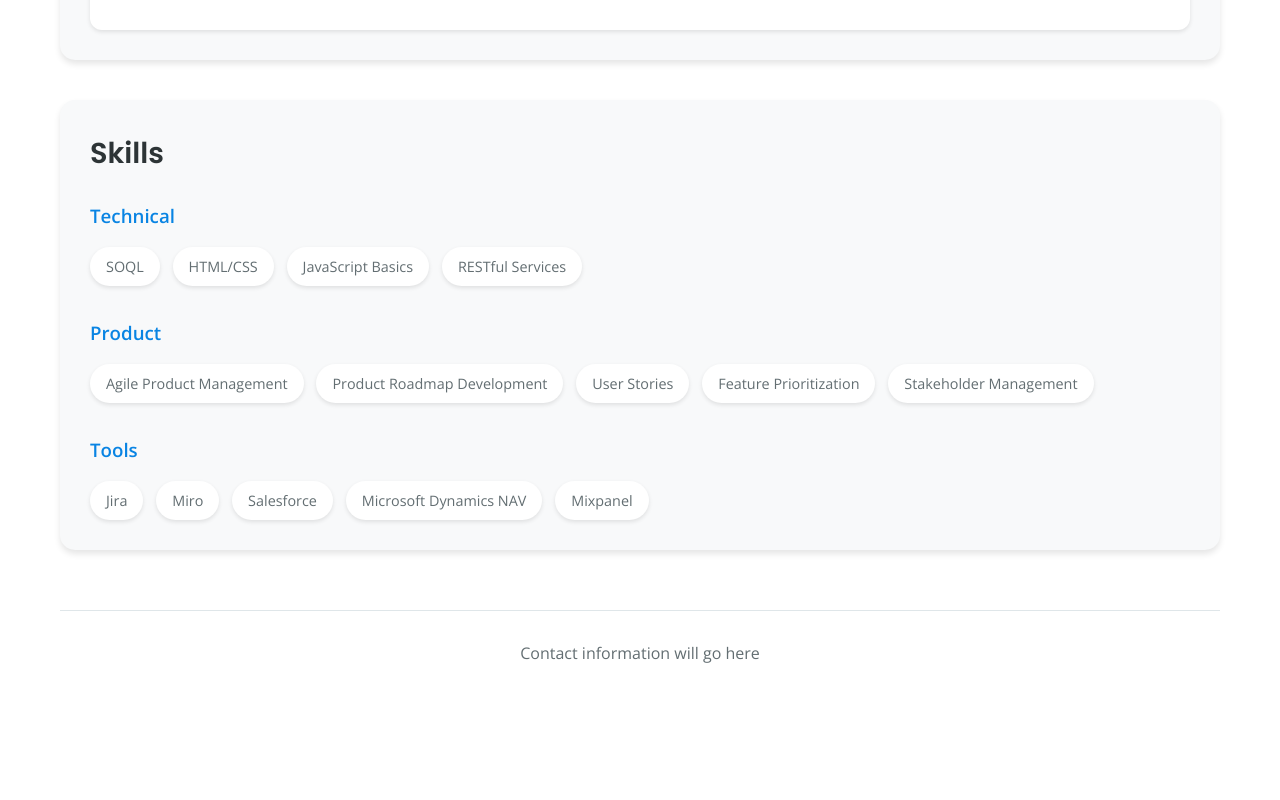
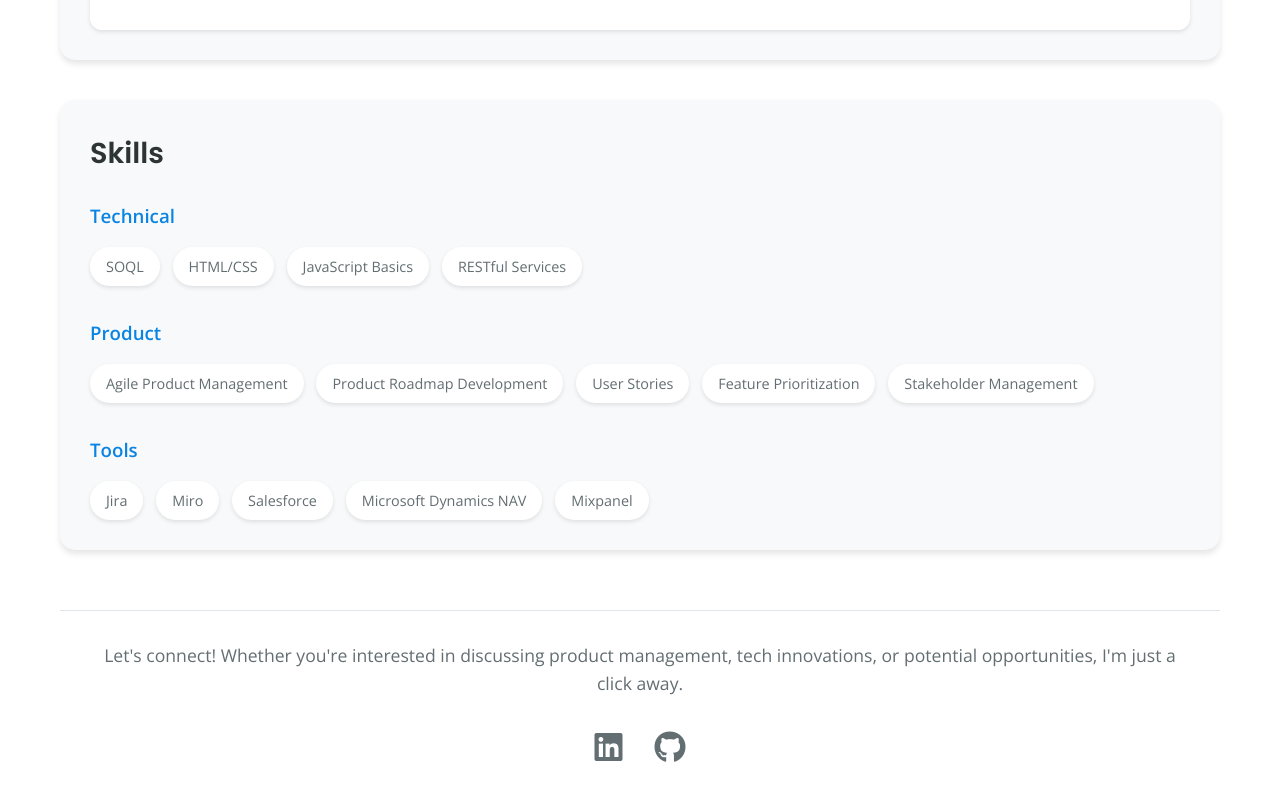
Before and after one commit to josevargas96/joshey-resume, a plain HTML site: page index.html in a window 1280 px wide. Shown: the part 1948-2748 px from the top of the page. Before the commit the page ends 2665 px from the top, so only its background shows below. Drawn offline with nearby package versions, Linux system fonts and the light colour scheme.

Commit message:
adding contact information, links and css styles

```diff
--- a/index.html
+++ b/index.html
@@ -122,8 +122,18 @@
         </section>
     </main>
 
+    <link rel="stylesheet" href="https://cdnjs.cloudflare.com/ajax/libs/font-awesome/6.5.1/css/all.min.css">
+
     <footer>
-        <p>Contact information will go here</p>
+        <p class="footer-cta">Let's connect! Whether you're interested in discussing product management, tech innovations, or potential opportunities, I'm just a click away.</p>
+        <div class="social-links">
+            <a href="https://www.linkedin.com/in/jose-vargas-851703151/" target="_blank" class="social-link" aria-label="LinkedIn Profile">
+                <i class="fab fa-linkedin"></i>
+            </a>
+            <a href="https://github.com/josevargas96" target="_blank" class="social-link" aria-label="GitHub Profile">
+                <i class="fab fa-github"></i>
+            </a>
+        </div>
     </footer>
     <script>
         const themeToggle = document.getElementById('theme-toggle');
--- a/style.css
+++ b/style.css
@@ -207,7 +207,29 @@
     padding: 30px;
     margin-top: 60px;
     border-top: 1px solid var(--border);
+}
+
+.social-links {
+    display: flex;
+    justify-content: center;
+    gap: 2rem;
+}
+
+.social-link {
     color: var(--text-secondary);
+    font-size: 2rem;
+    transition: color 0.3s, transform 0.3s;
+}
+
+.social-link:hover {
+    color: var(--accent);
+    transform: translateY(-3px);
+}
+
+.footer-cta {
+    color: var(--text-secondary);
+    margin-bottom: 1.5rem;
+    font-size: 1.1rem;
 }
 
 /* Mobile responsiveness */
```
